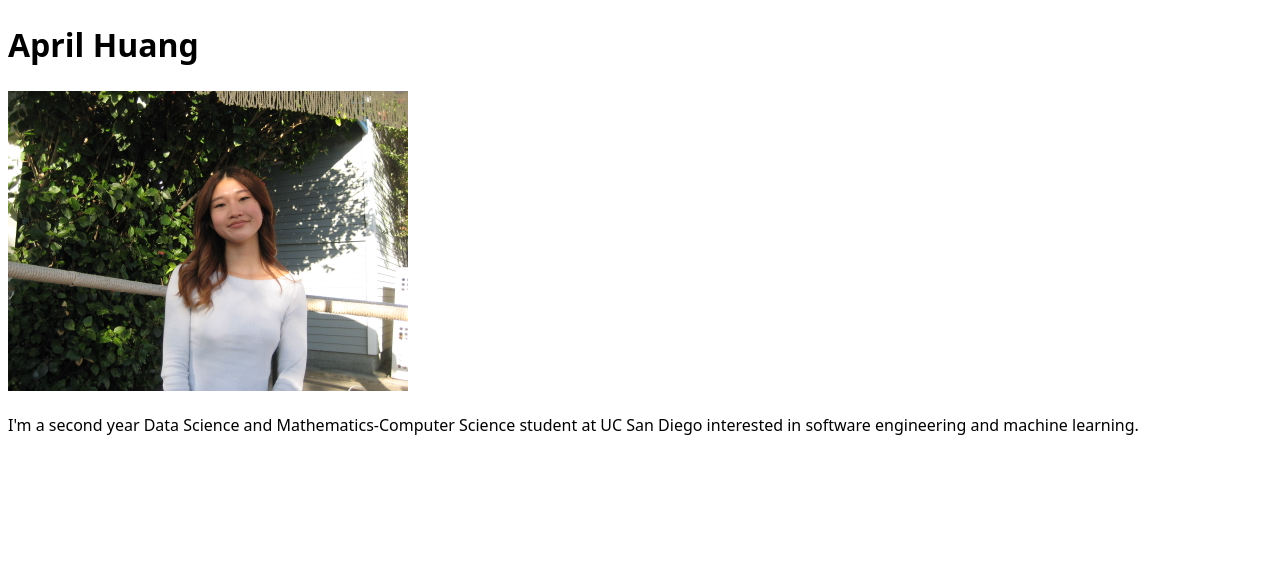
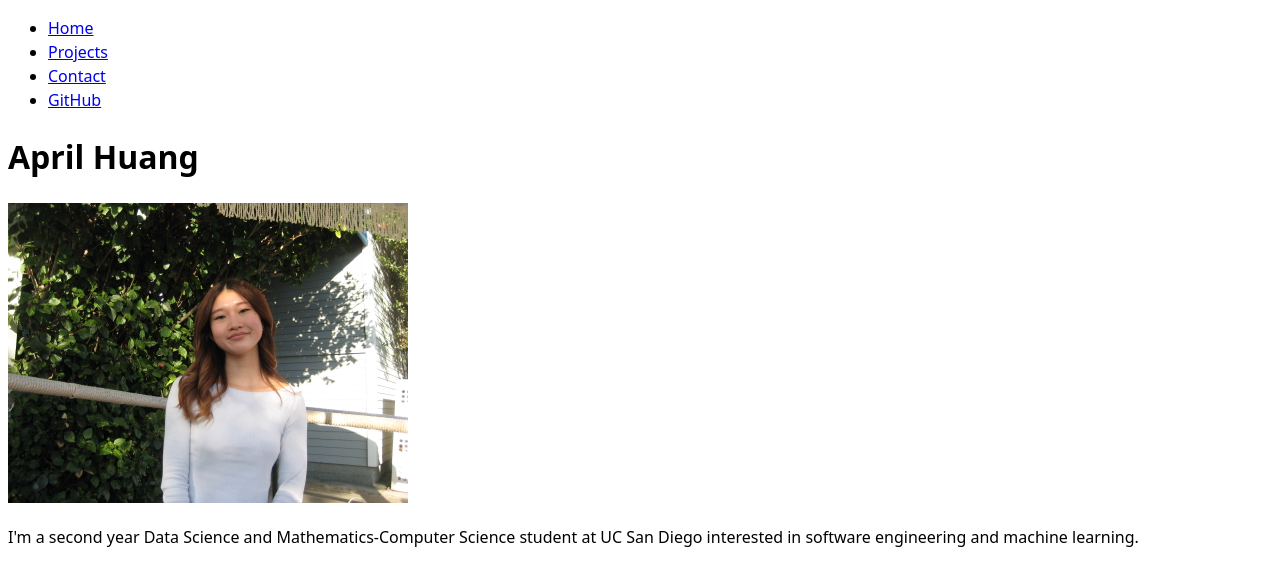
Before and after one commit to aprilhuang39/portfolio-site, a plain HTML site: page index.html in a window 1280 px wide. Drawn offline with Linux system fonts and the light colour scheme.

Commit message:
added nav

```diff
--- a/index.html
+++ b/index.html
@@ -7,6 +7,15 @@
     <link rel="stylesheet" href="style.css">
 </head>
 <body>
+    <nav>
+        <ul>
+            <li><a href="index.html">Home</a></li>
+            <li><a href="projects/index.html">Projects</a></li>
+            <li><a href="contact/index.html">Contact</a></li>
+            <li><a href="https://github.com/aprilhuang39" target="_blank">GitHub</a></li>
+        </ul>
+    </nav>
+
     <h1>April Huang</h1>
     <img src="images/IMG_4536.JPG" alt="Headshot" width="400" height="300">
     <p>I'm a second year Data Science and Mathematics-Computer Science student at UC San Diego interested in software engineering and machine learning.</p>
```
Also changed, not shown: contact/index.html (+1 -1 lines), projects/index.html (+1 -1 lines).
